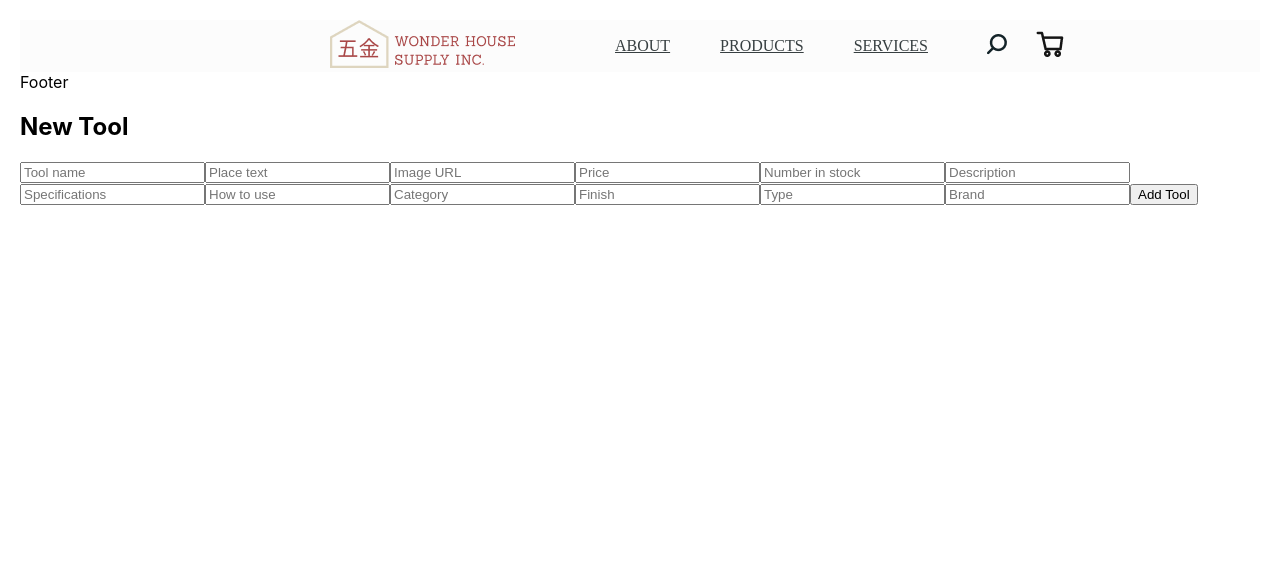
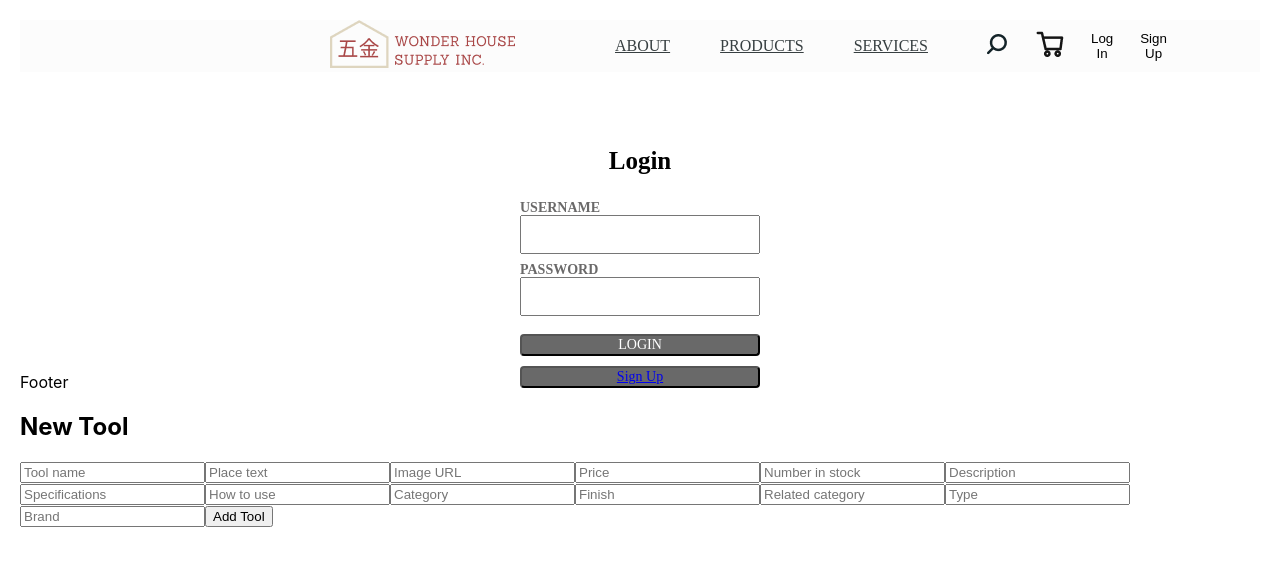
Before and after one commit to Kevma50287/WonderHouseSupply, a React (Create React App) app: page /logIn in a window 1280 px wide. Shown: the top 566 px of the page. Built offline with nearby package versions, Linux system fonts and the light colour scheme; no server answers; a web font is replaced by a local one.

Commit message:
log in and sign up 1.0  done

```diff
--- a/src/App.css
+++ b/src/App.css
@@ -36,3 +36,69 @@
     border-style: none;
     margin-right: 15px;
 }
+
+
+.loginContainer, .signupContainer{
+    width: 360px;
+    margin: 0 auto;
+    position:relative;
+    display: block;
+    height: max-content;
+}
+#signupForm{
+    background-color: #ffffff;
+    margin: 0 auto;
+    border-radius: 8px;
+    width: 300px;
+    display: flex;
+    flex-direction: column;
+    padding-top: 50px;
+    padding-right: 30px;
+    padding-left: 30px;
+    padding-bottom: 135px;
+    height: 320px;
+}
+
+.title{
+    text-align: center;
+    font-size: 25px;
+    font-family:"Poppins"
+}
+
+.infoLabel{
+    font-family: "Poppins";
+    font-size: 14px;
+    font-weight: bold;
+    color: rgba(31, 30, 30, 0.668);
+    margin-bottom: -1px;
+}
+.infoInput{
+    width: 100%;
+    padding: 10px 20px;
+    margin-bottom: 8px ;
+    box-sizing: border-box;
+}
+#submitLogin, #submitCreate{
+    margin-top: 10px;
+}
+.formClick{
+    background-color: rgba(31, 30, 30, 0.668);
+    color: white;
+    font-family: "Poppins";
+    font-size: 14px;
+    border-radius:4px;
+    margin-top: 10px;
+}
+#loginForm{
+    background-color: #ffffff;
+    margin: 0 auto;
+    border-radius: 8px;
+    width: 300px;
+    display: flex;
+    flex-direction: column;
+    padding-top: 50px;
+    padding-right: 30px;
+    padding-left: 30px;
+    padding-bottom: 100px;
+    height: 300px;
+}
--- a/src/App.js
+++ b/src/App.js
@@ -8,7 +8,8 @@ import  AboutRoute  from './Features/AboutRoute';
 import ProductsRoute from './Features/ProductsRoute';
 import ServicesRoute from './Features/ServicesRoute';
 import Cart from './Features/Cart';
-import SearchBar from './Features/SearchBar'
+import LogIn from './Features/LogIn';
+import SignUp from './Features/SignUp';
 
 const itemURL = 'http://localhost:3001/items'
 const userURL = 'http://localhost:3002/users'
@@ -25,7 +26,8 @@ function App() {
         <Route path="/products"   element={<ProductsRoute/>}/>
         <Route  path="/services"  element={<ServicesRoute/>}/>
         <Route path="/cart" element={<Cart/>}/>
-        <Route path="/searchBar" element={<SearchBar/>}/>
+        <Route path="/logIn" element={<LogIn/>}/>
+        <Route path="/signUp" element={<SignUp/>}/>
       </Routes>
       <Footer />
       <AdminForm />
--- a/src/Components/Header.js
+++ b/src/Components/Header.js
@@ -2,7 +2,7 @@ import React from 'react'
 import GroupLogo from '../ProjectImajes/5 links center/GroupLogo.png';
 import searchIcon from '../ProjectImajes/5 links center/searchIcon.png';
 import Cart from '../ProjectImajes/5 links center/Cart.png';
-import { Link, Route, Routes } from 'react-router-dom';
+import { Link} from 'react-router-dom';
 
 
 
@@ -10,6 +10,18 @@ import { Link, Route, Routes } from 'react-router-dom';
 
 export default function Header() {
   return (
+
+
+
+
+
+
+
+
+
+
+
+
 
 
 
@@ -27,15 +39,29 @@ export default function Header() {
 
           <Link  to="/services" className="header-route">SERVICES</Link>
 
-          <Link to="/searchBar">
+
           <button className="header-button">
           <img src={searchIcon}/>
           </button>
-          </Link>
+
 
           <Link to="/cart">
           <button className="header-button">
           <img src={Cart}/>
+          </button>
+          </Link>
+
+
+
+          <Link to="/logIn">
+          <button className="header-button">
+          Log In
+          </button>
+          </Link>
+
+          <Link to="/signUp">
+          <button className="header-button">
+          Sign Up
           </button>
           </Link>
 
--- a/src/Features/AdminForm.js
+++ b/src/Features/AdminForm.js
@@ -14,7 +14,7 @@ function AdminForm() {
         howToUse: "",
         category: "",
         finish: "",
-        // relatedCategory:"",
+        relatedCategory:"",
         type: "",
         brand: "",
         image: ""
@@ -62,7 +62,7 @@ function AdminForm() {
           <input type="text" name="howToUse"  value={newTool.howToUse} placeholder="How to use" onChange={handleChange}/>
           <input type="text" name="category"  value={newTool.category} placeholder="Category" onChange={handleChange}/>
           <input type="text" name="finish"  value={newTool.finish} placeholder="Finish" onChange={handleChange}/>
-          {/* <input type="text" name="relatedCategory"  value={newTool.relatedCategory} placeholder="Related category" onChange={handleChange}/> */}
+          <input type="text" name="relatedCategory"  value={newTool.relatedCategory} placeholder="Related category" onChange={handleChange}/>
           <input type="text" name="type"  value={newTool.type} placeholder="Type" onChange={handleChange}/>
           <input type="text" name="brand"  value={newTool.brand} placeholder="Brand" onChange={handleChange}/>
           <button type="submit">Add Tool</button>
--- /dev/null
+++ b/src/Features/LogIn.js
@@ -0,0 +1,108 @@
+import React, { useState, useEffect } from 'react'
+import { Link} from 'react-router-dom';
+
+export default function LogIn() {
+
+    // API of users data base
+    let API = "http://localhost:3002/users"
+
+
+    //state for user data
+    const [userData, setUserData]=useState({})
+
+    //state of data from the users data base
+
+    const [userDataBase, setUserDataBase] = useState("None");
+
+
+
+    useEffect(() => {
+        fetch(API)
+            .then ((response) => response.json())
+            .then(data => { setUserDataBase(data) })
+
+      },[]);
+
+
+
+
+
+
+
+    // id of userName and id of password
+
+    let idUserName = 'None';
+    let idPassword = 'None';
+    //states for userName and password
+    const [userName, setNewUser] = useState("");
+    const [password, setPassword] = useState("");
+
+
+   //function to update values of userName and password
+    const handleChange = function (e) {
+        let { name, value } = e.target
+        if (name === "password"){setPassword((password) =>password = value)}
+        else {setNewUser((userName) =>userName = value)}
+    }
+
+
+    // log in button
+    function handleSubmit(e) {
+        e.preventDefault();
+
+        //  1) Get the info from data base  it is userDataBase
+
+
+        //get the id of user name
+        userDataBase.forEach((oneObj) => {
+            if (oneObj.username === userName) {
+                idUserName = oneObj.id;
+            } else {
+                console.log('not match')
+            }
+        })
+
+        //get the id of password
+        userDataBase.forEach((oneObj) => {
+            if (oneObj.password == password) {
+                idPassword = oneObj.id;
+            } else {
+                console.log('not match')
+            }
+        })
+
+        // match id of userName and id of password
+        if(idUserName == idPassword && idUserName != 'None' && idPassword != 'None')
+        {    alert('you are logged in')
+        fetch(`http://localhost:3002/users/${idUserName}`)
+        .then ((response) => response.json())
+        .then(data => { setUserData(data)
+
+            setNewUser("")
+            setPassword("")
+        } )
+        } else { alert('Your username or password is incorrect. Please try again.')}
+        }
+
+
+
+
+
+
+
+
+
+  return (
+    <div id = "loginContainer" className = "loginContainer">
+    <form id = "loginForm" onSubmit={handleSubmit}>
+        <b><p className = "title">Login</p></b>
+        <label className = "infoLabel">USERNAME</label>
+        <input id = "loginUsername"className ="infoInput" type = "text" name = "username" value={userName} onChange={handleChange}/>
+        <label className = "infoLabel">PASSWORD</label>
+        <input id = "loginPassword" className ="infoInput" type = "password" name = "password" value={password} onChange={handleChange}/>
+        <input id = "submitLogin" className = "formClick"type = "submit" value = "LOGIN"/>
+        <button id = "openSignUpForm" className = "formClick"type = "button"><Link to="/signUp">Sign Up</Link></button>
+    </form>
+</div>
+  )
+}
--- /dev/null
+++ b/src/Features/SignUp.js
@@ -0,0 +1,84 @@
+import React, { useState } from 'react'
+import { Link} from 'react-router-dom';
+
+export default function SignUp() {
+
+
+    const initialState = {
+        username: "",
+        password: "",
+        userCategory: "user",
+        "Cart": []
+    }
+
+
+    const [newUser, setNewUser] = useState(initialState);
+    const [password, setPassword] = useState("");
+    const [confirmPassword, setConfirmPassword] = useState("");
+
+
+
+
+    const handleChange = function (e) {
+        let { name, value } = e.target
+        if (name === "password") { setPassword ((password) =>password = value)
+            setNewUser({ ...newUser, [name]: value })}
+        else { setNewUser({ ...newUser, [name]: value }) }
+    }
+
+    // console.log(newUser)
+    // console.log(password)
+    // console.log(confirmPassword)
+
+    const handleChangeTwo = function (e) {
+        // console.log(e.target.value)
+        setConfirmPassword((confirmPassword) =>confirmPassword = e.target.value)
+    }
+
+
+
+    function handleSubmit(e) {
+        e.preventDefault();
+        if (password === confirmPassword) {
+            fetch("http://localhost:3002/users", {
+                method: 'POST',
+                headers: { 'Content-Type': 'application/json' },
+                body: JSON.stringify(newUser)
+            })
+                .then((response) => response.json())
+                .then(data => console.log(data));
+            alert('Successfully created an account! Please log in!')
+            setPassword("");
+            setConfirmPassword("");
+            setNewUser(initialState);
+        } else {
+            setPassword("");
+            setConfirmPassword("");
+            setNewUser(initialState);
+            alert('Your passwords do not match. Please try again.')
+        }
+        // setNewUser(initialState);
+    }
+
+
+
+
+
+
+
+    return (
+        <div id="signupContainer" className='hide' >
+            <form id="signupForm" onSubmit={handleSubmit}>
+                <b><p className='title'>Create New Account</p></b>
+                <label className="infoLabel">USERNAME</label>
+                <input id="signupUsername" className="infoInput" type="text" name="username" onChange={handleChange} />
+                <label className="infoLabel">PASSWORD</label>
+                <input id="signupPass" className="infoInput" type="password" name="password" onChange={handleChange}  />
+                <label className="infoLabel">CONFIRM PASSWORD</label>
+                <input id="signupConfirmPass" className="infoInput" type="password" name="confirmPassword" onChange={handleChangeTwo} />
+                <input id="submitCreate" type="submit" className="formClick" value="SIGN UP" />
+                <button id="goBackLoginBtn" type="button" className="formClick"><Link to="/logIn">Go Back To Login</Link></button>
+            </form>
+        </div>
+    );
+}
```
Also changed, not shown: dbInfo.json (+11 -2 lines), src/Features/ItemPage/Search.js (+10 -0 lines).
